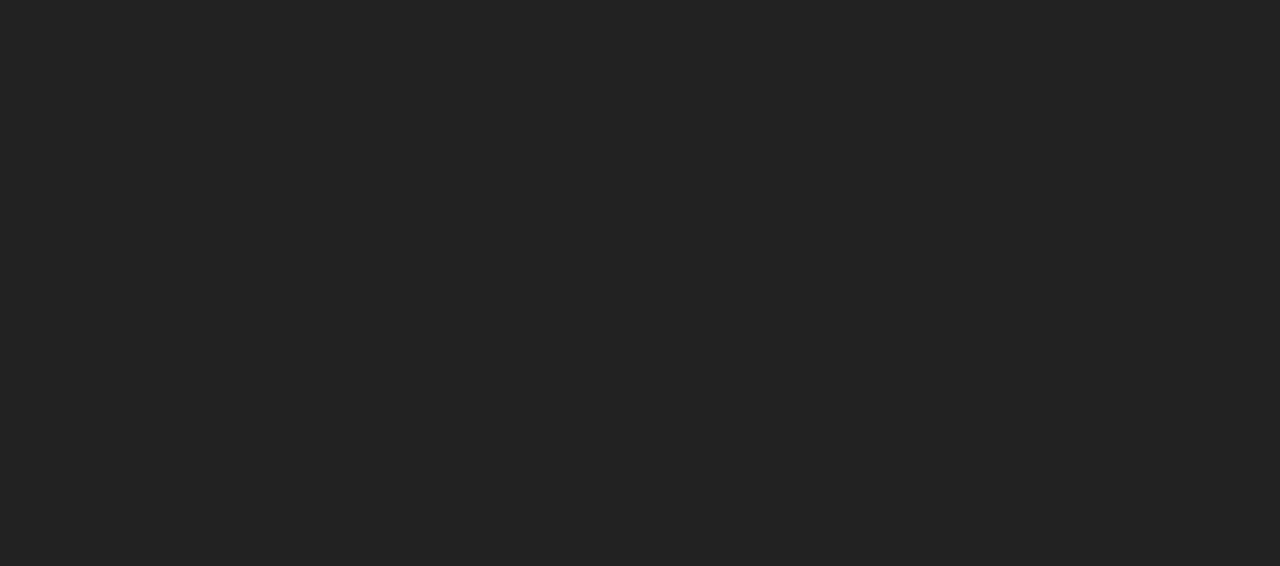
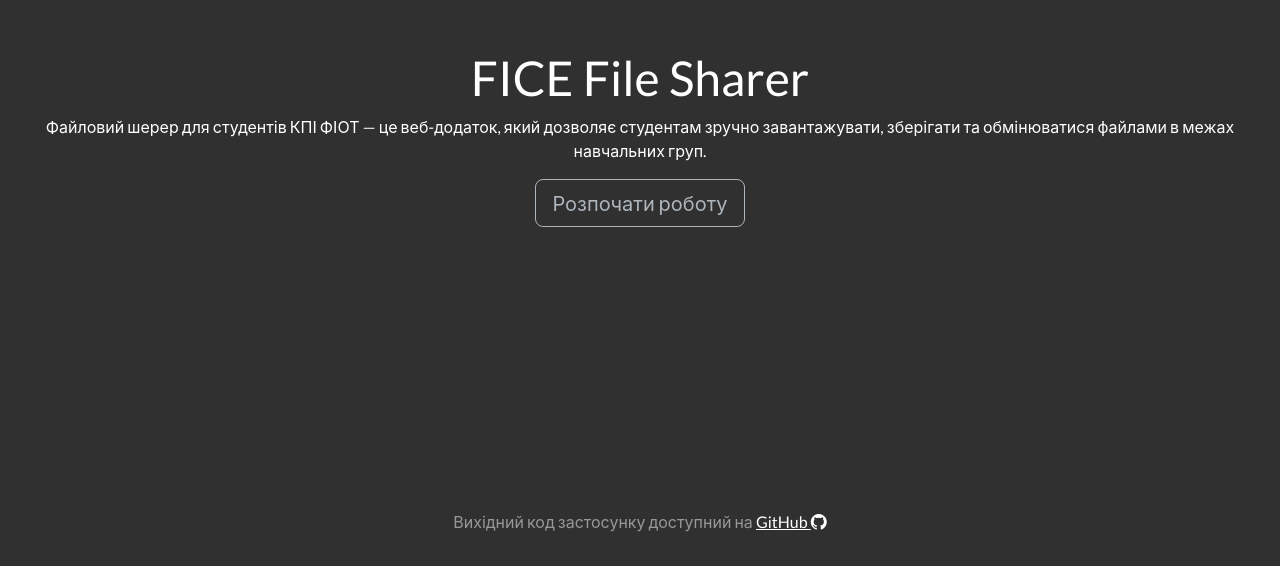
Before and after one commit to FICEFileSharer/FICEFileSharer, a React (Create React App) app in the folder client/: page / in a window 1280 px wide. Before the commit this address had no page. Shown: the part 234-800 px from the top of the page. Built offline with nearby package versions, Linux system fonts and the light colour scheme.

Commit message:
upd: fixed naming and style

```diff
--- a/client/public/index.html
+++ b/client/public/index.html
@@ -15,6 +15,7 @@
     />
     <link rel="apple-touch-icon" href="%PUBLIC_URL%/logo192.png" />
     <link rel="manifest" href="%PUBLIC_URL%/manifest.json" />
+
     <title>FICE File Sharer</title>
   </head>
   <body>
--- a/client/src/App.jsx
+++ b/client/src/App.jsx
@@ -1,13 +1,13 @@
 import './App.css'
 import WelcomePage from './pages/WelcomePage'
-import LoginPage from './pages/loginPage'
+import LoginPage from './pages/LoginPage'
 import { Routes, Route } from 'react-router-dom'
 
 function App() {
   return (
     <div className='App'>
       <Routes>
-        <Route path='welcome' element={<WelcomePage />}></Route>
+        <Route path='' element={<WelcomePage />}></Route>
         <Route path='login' element={<LoginPage />}></Route>
       </Routes>
     </div>
--- a/client/src/components/cards/LoginCard.jsx
+++ b/client/src/components/cards/LoginCard.jsx
@@ -7,23 +7,25 @@
       <h2>FICE File Sharer</h2>
 
       <div
-        class='card border-dark mb-3 text-light'
+        className='card border-dark mb-3 text-light'
         style={{ maxWidth: '30rem', minWidth: '20rem' }}
       >
-        <div class='card-header text-light'>Увійти</div>
-        <div class='card-body'>
+        <div className='card-header text-light'>Увійти</div>
+
+        <div className='card-body'>
           <div className='d-grid'>
             <a
               href={`${apiUrl}/auth/google/login`}
-              class='btn btn-outline-light btn-lg'
+              className='btn btn-outline-light btn-lg'
             >
               Вхід через <i className='bi bi-google'></i>
             </a>
 
-            <hr class='hr' />
+            <hr className='hr' />
+
             <a
               href={`${apiUrl}/auth/github/login`}
-              class='btn btn-outline-light btn-lg'
+              className='btn btn-outline-light btn-lg'
             >
               Вхід через <i className='bi bi-github'></i>
             </a>
--- a/client/src/pages/WelcomePage.jsx
+++ b/client/src/pages/WelcomePage.jsx
@@ -4,27 +4,32 @@
   return (
     <div>
       <div className='d-flex h-100 text-center text-white bg-dark'>
-        <div class='cover-container d-flex w-100 h-100 p-3 mx-auto flex-column'>
-          <header class='mb-auto'></header>
+        <div className='cover-container d-flex w-100 h-100 p-3 mx-auto flex-column'>
+          <header className='mb-auto'></header>
 
           <h1>FICE File Sharer</h1>
+
           <p>
             Файловий шерер для студентів КПІ ФІОТ — це веб-додаток, який дозволяє
             студентам зручно завантажувати, зберігати та обмінюватися файлами в
             межах навчальних груп.
           </p>
+
           <p>
-            <a href='/login' class='btn btn-lg btn-outline-light '>
+            <a
+              href='/login'
+              className='btn btn-lg btn-outline-light '
+            >
               Розпочати роботу
             </a>
           </p>
 
-          <footer class='mt-auto text-white-50'>
+          <footer className='mt-auto text-white-50'>
             <p>
               Вихідний код застосунку доступний на{' '}
               <a
                 href='https://github.com/FICEFileSharer/FICEFileSharer'
-                class='text-white'
+                className='text-white'
               >
                 GitHub <i className='bi bi-github'></i>
               </a>
```
